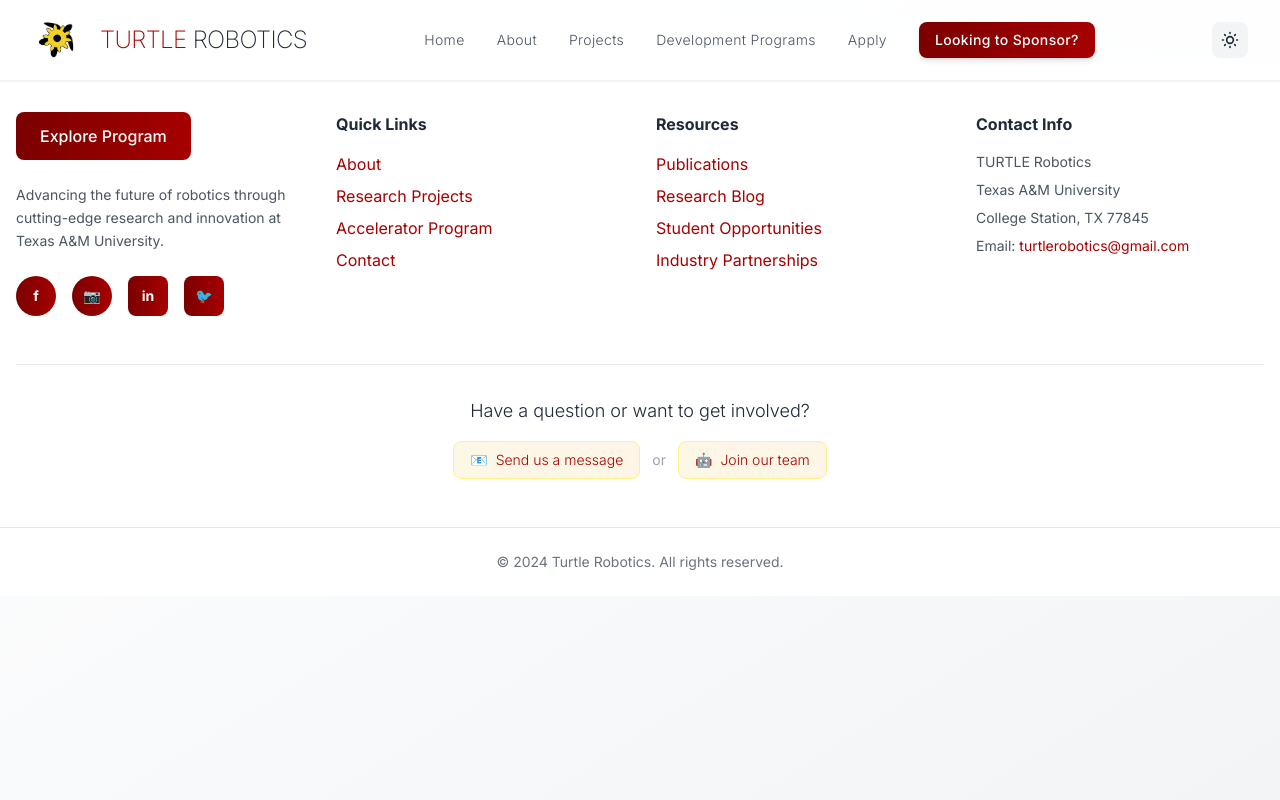
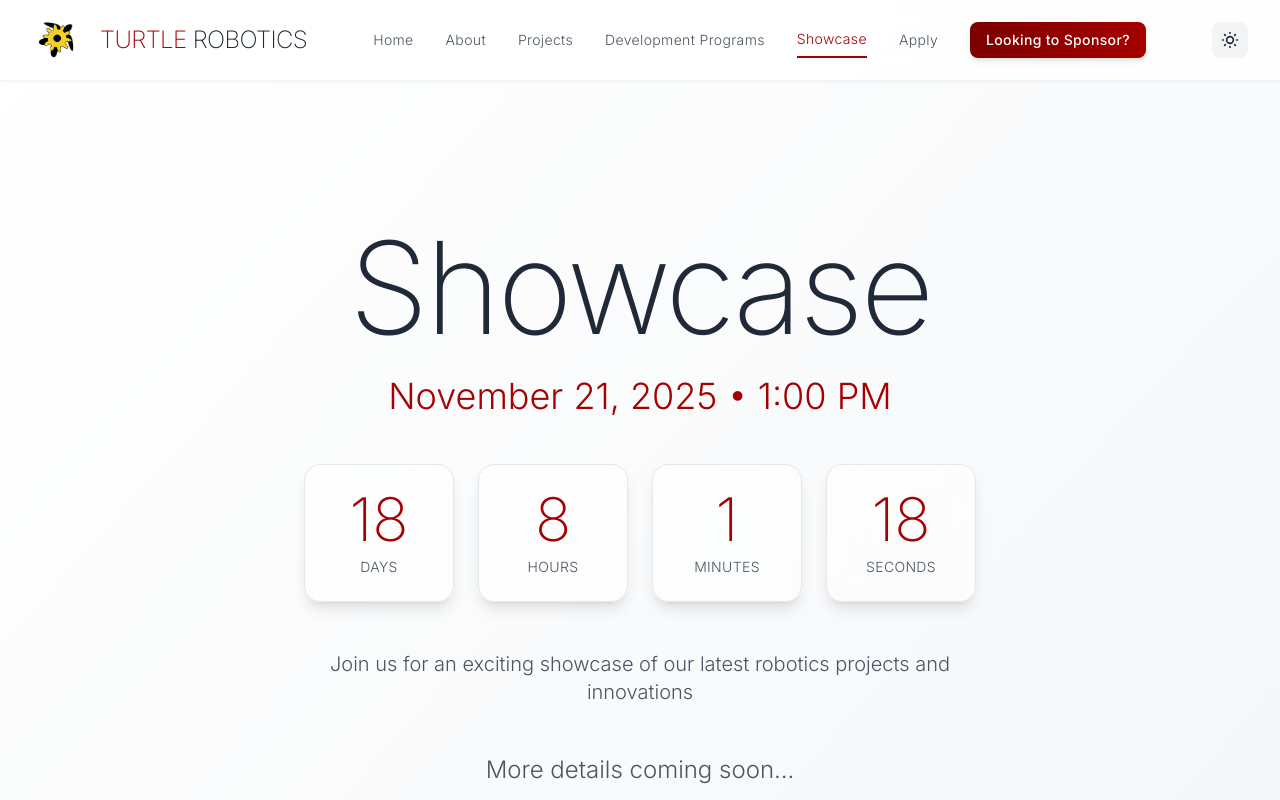
Before and after one commit to turtle-robotics/Turtle-website, a React (Vite) app: page /showcase in a window 1280 px wide. Shown: the top 800 px of the page. Built offline with nearby package versions, Linux system fonts and the light colour scheme.

Commit message:
showcase page

```diff
--- a/src/App.jsx
+++ b/src/App.jsx
@@ -9,7 +9,7 @@ import Hatchling from './pages/Hatchling'
 import WorkshopSeries from './pages/WorkshopSeries'
 import Apply from './pages/Apply'
 import Sponsorship from './pages/Sponsorship'
-import { inject } from '@vercel/analytics' // ✅ import this
+import Showcase from './pages/Showcase'
 
 function App(Component, pageProps) {
   return (
@@ -22,6 +22,7 @@ function App(Component, pageProps) {
           <Route path="/projects/:projectId" element={<ProjectDetail />} />
           <Route path="/hatchling" element={<Hatchling />} />
           <Route path="/workshop-series" element={<WorkshopSeries />} />
+          <Route path="/showcase" element={<Showcase />} />
           <Route path="/apply" element={<Apply />} />
           <Route path="/sponsorship" element={<Sponsorship />} />
         </Routes>
@@ -30,7 +31,4 @@ function App(Component, pageProps) {
   )
 }
 
-// ✅ Initialize Vercel Analytics (place this after your component)
-inject()
-
 export default App
--- a/src/components/Layout.jsx
+++ b/src/components/Layout.jsx
@@ -22,6 +22,7 @@ const Layout = ({ children }) => {
         { path: '/workshop-series', label: 'Workshop Series' }
       ]
     },
+    { path: '/showcase', label: 'Showcase' }, // ✅ Add this line
     { path: '/apply', label: 'Apply' }
   ]
 
--- /dev/null
+++ b/src/pages/Showcase.jsx
@@ -0,0 +1,112 @@
+import { useEffect, useState } from 'react';
+import gsap from 'gsap';
+import { ScrollTrigger } from 'gsap/ScrollTrigger';
+
+gsap.registerPlugin(ScrollTrigger);
+
+function Showcase() {
+  const [timeLeft, setTimeLeft] = useState({
+    days: 0,
+    hours: 0,
+    minutes: 0,
+    seconds: 0
+  });
+
+  useEffect(() => {
+    // Hero animation
+    gsap.fromTo(
+      '.showcase-hero',
+      { opacity: 0, y: 50 },
+      { opacity: 1, y: 0, duration: 1, ease: 'power3.out' }
+    );
+
+    // Countdown timer
+    const showcaseDate = new Date('2025-11-21T13:00:00').getTime();
+
+    const updateCountdown = () => {
+      const now = new Date().getTime();
+      const distance = showcaseDate - now;
+
+      if (distance > 0) {
+        setTimeLeft({
+          days: Math.floor(distance / (1000 * 60 * 60 * 24)),
+          hours: Math.floor((distance % (1000 * 60 * 60 * 24)) / (1000 * 60 * 60)),
+          minutes: Math.floor((distance % (1000 * 60 * 60)) / (1000 * 60)),
+          seconds: Math.floor((distance % (1000 * 60)) / 1000)
+        });
+      } else {
+        setTimeLeft({ days: 0, hours: 0, minutes: 0, seconds: 0 });
+      }
+    };
+
+    updateCountdown();
+    const interval = setInterval(updateCountdown, 1000);
+
+    return () => clearInterval(interval);
+  }, []);
+
+  return (
+    <div className="min-h-screen pt-20 flex items-center justify-center">
+      {/* Hero Section */}
+      <section className="showcase-hero px-6 py-20 text-center max-w-5xl mx-auto">
+        <h1 className="text-8xl md:text-9xl font-extralight tracking-tight mb-6 text-gray-800 dark:text-gray-200">
+          Showcase
+        </h1>
+        <p className="text-3xl md:text-4xl font-light text-yellow-600 dark:text-yellow-400 mb-12">
+          November 21, 2025 • 1:00 PM
+        </p>
+
+        {/* Countdown Timer */}
+        <div className="grid grid-cols-2 md:grid-cols-4 gap-6 max-w-3xl mx-auto mb-12">
+          <div className="bg-white/50 dark:bg-gray-800/50 backdrop-blur-lg rounded-2xl p-6 border border-gray-200 dark:border-gray-700 shadow-lg">
+            <div className="text-5xl md:text-6xl font-extralight text-yellow-600 dark:text-yellow-400 mb-2">
+              {timeLeft.days}
+            </div>
+            <div className="text-sm font-light text-gray-600 dark:text-gray-400 uppercase tracking-wide">
+              Days
+            </div>
+          </div>
+
+          <div className="bg-white/50 dark:bg-gray-800/50 backdrop-blur-lg rounded-2xl p-6 border border-gray-200 dark:border-gray-700 shadow-lg">
+            <div className="text-5xl md:text-6xl font-extralight text-yellow-600 dark:text-yellow-400 mb-2">
+              {timeLeft.hours}
+            </div>
+            <div className="text-sm font-light text-gray-600 dark:text-gray-400 uppercase tracking-wide">
+              Hours
+            </div>
+          </div>
+
+          <div className="bg-white/50 dark:bg-gray-800/50 backdrop-blur-lg rounded-2xl p-6 border border-gray-200 dark:border-gray-700 shadow-lg">
+            <div className="text-5xl md:text-6xl font-extralight text-yellow-600 dark:text-yellow-400 mb-2">
+              {timeLeft.minutes}
+            </div>
+            <div className="text-sm font-light text-gray-600 dark:text-gray-400 uppercase tracking-wide">
+              Minutes
+            </div>
+          </div>
+
+          <div className="bg-white/50 dark:bg-gray-800/50 backdrop-blur-lg rounded-2xl p-6 border border-gray-200 dark:border-gray-700 shadow-lg">
+            <div className="text-5xl md:text-6xl font-extralight text-yellow-600 dark:text-yellow-400 mb-2">
+              {timeLeft.seconds}
+            </div>
+            <div className="text-sm font-light text-gray-600 dark:text-gray-400 uppercase tracking-wide">
+              Seconds
+            </div>
+          </div>
+        </div>
+
+        <p className="text-xl font-light text-gray-600 dark:text-gray-400 mt-8 max-w-2xl mx-auto">
+          Join us for an exciting showcase of our latest robotics projects and innovations
+        </p>
+
+        <div className="mt-12">
+          <p className="text-2xl font-light text-gray-600 dark:text-gray-400">
+            More details coming soon...
+          </p>
+        </div>
+      </section>
+    </div>
+  );
+}
+
+export default Showcase;
```
Also changed, not shown: 1 other file (tests, documents, lock files or other folders).
